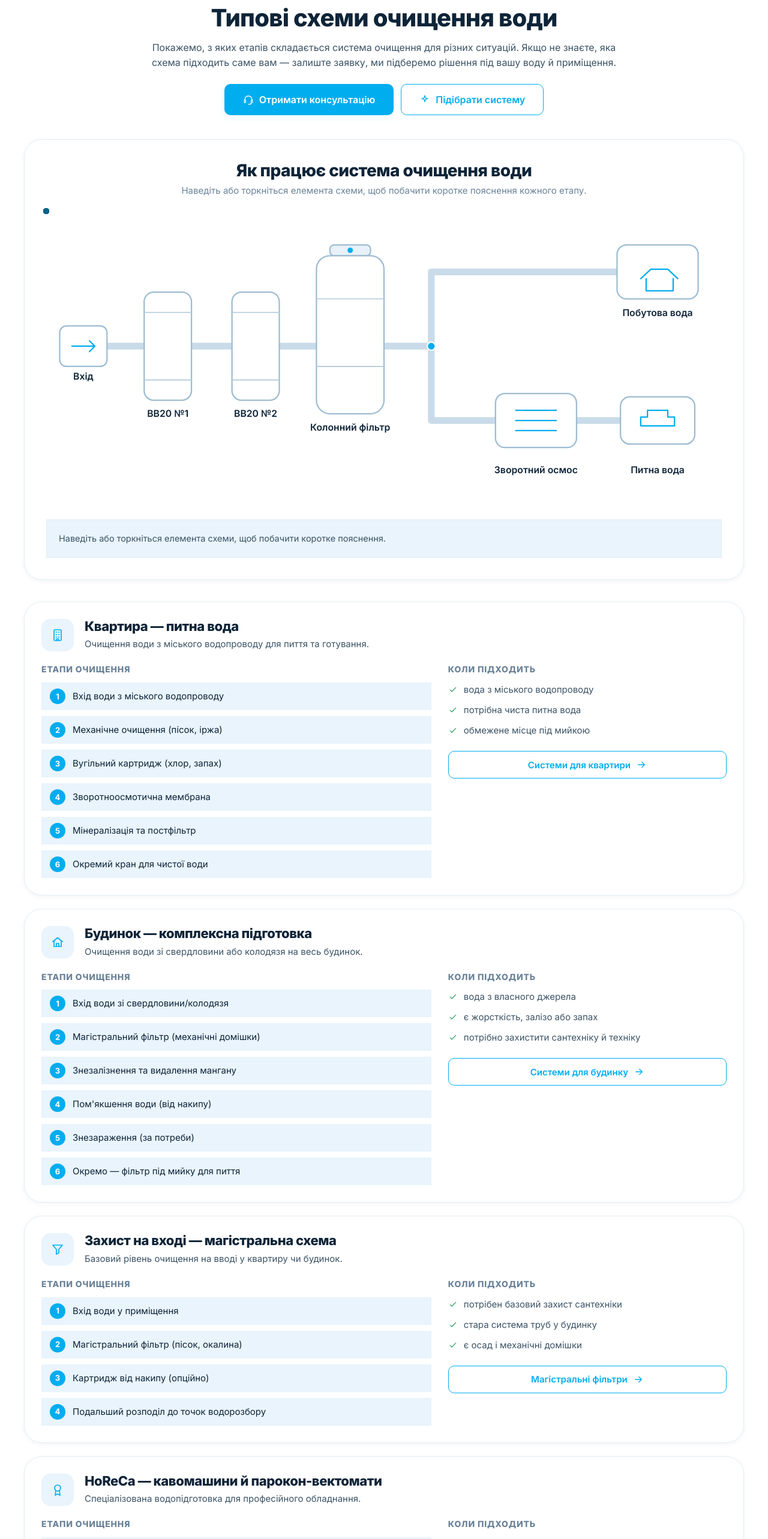
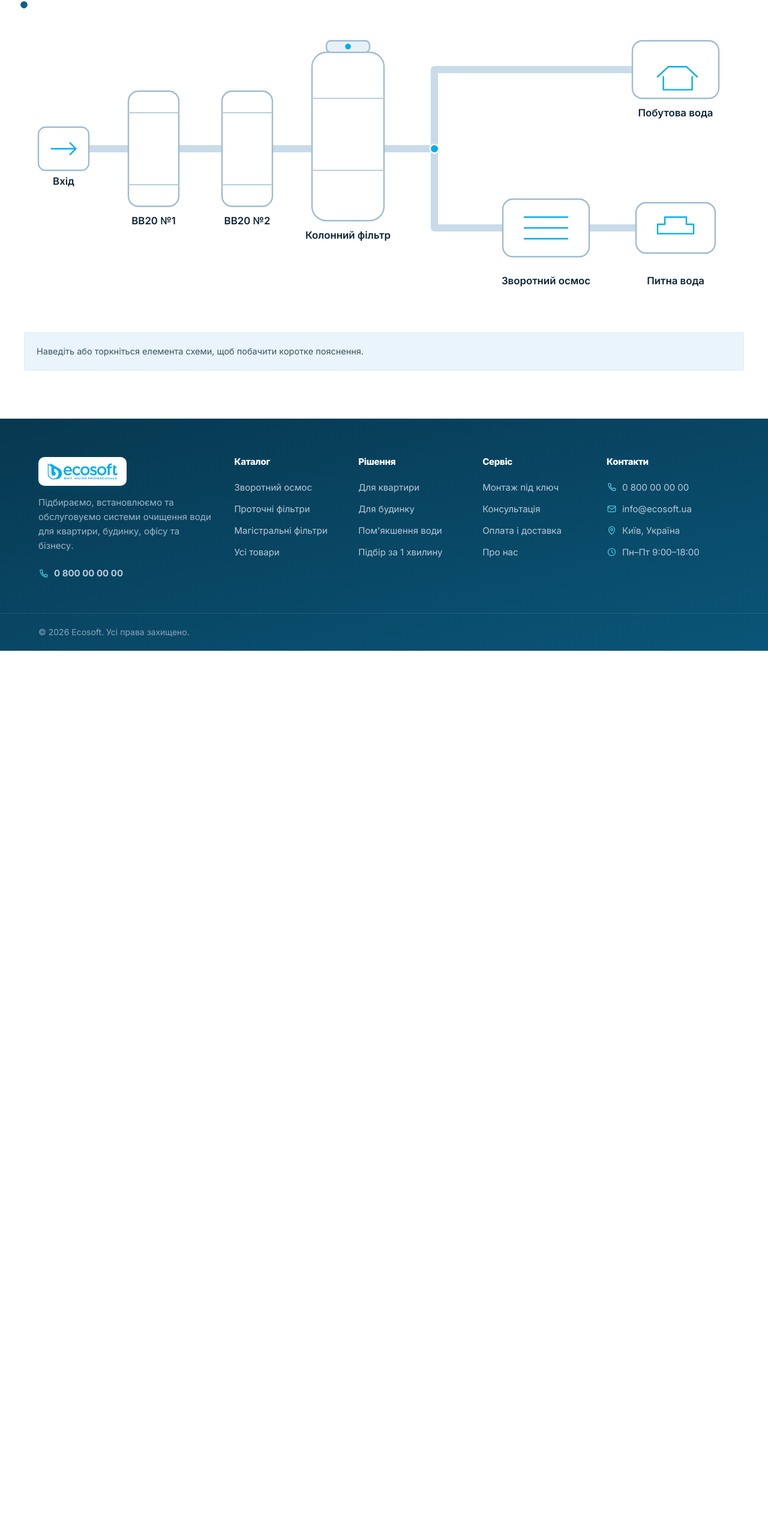
Before and after one commit to flexandroo/ecosoftweb, a Next.js app: page /schemes in a window 1280 px wide. Shown: the part 99-2665 px from the top of the page at 60% size. After the commit the page ends 1184 px from the top, so only its background shows below. Built offline with nearby package versions, Linux system fonts and the light colour scheme.

Commit message:
Schemes: keep only the interactive water-treatment scheme

```diff
--- a/app/schemes/page.tsx
+++ b/app/schemes/page.tsx
@@ -1,201 +1,15 @@
-import Link from "next/link";
-import Icon, { IconName } from "@/components/Icon";
 import WaterTreatmentScheme from "@/components/ui/water-treatment-scheme";
 
 export const metadata = {
   title: "Схеми очищення води",
   description:
-    "Типові схеми очищення води для квартири, будинку та свердловини — як працює система та з яких етапів складається.",
+    "Інтерактивна схема руху води через систему очищення Ecosoft.",
 };
-
-type Scheme = {
-  icon: IconName;
-  title: string;
-  subtitle: string;
-  steps: string[];
-  fits: string[];
-  href: string;
-  hrefLabel: string;
-};
-
-const schemes: Scheme[] = [
-  {
-    icon: "building",
-    title: "Квартира — питна вода",
-    subtitle: "Очищення води з міського водопроводу для пиття та готування.",
-    steps: [
-      "Вхід води з міського водопроводу",
-      "Механічне очищення (пісок, іржа)",
-      "Вугільний картридж (хлор, запах)",
-      "Зворотноосмотична мембрана",
-      "Мінералізація та постфільтр",
-      "Окремий кран для чистої води",
-    ],
-    fits: [
-      "вода з міського водопроводу",
-      "потрібна чиста питна вода",
-      "обмежене місце під мийкою",
-    ],
-    href: "/catalog?category=reverse-osmosis",
-    hrefLabel: "Системи для квартири",
-  },
-  {
-    icon: "home",
-    title: "Будинок — комплексна підготовка",
-    subtitle: "Очищення води зі свердловини або колодязя на весь будинок.",
-    steps: [
-      "Вхід води зі свердловини/колодязя",
-      "Магістральний фільтр (механічні домішки)",
-      "Знезалізнення та видалення мангану",
-      "Пом'якшення води (від накипу)",
-      "Знезараження (за потреби)",
-      "Окремо — фільтр під мийку для пиття",
-    ],
-    fits: [
-      "вода з власного джерела",
-      "є жорсткість, залізо або запах",
-      "потрібно захистити сантехніку й техніку",
-    ],
-    href: "/catalog?category=filtration-systems",
-    hrefLabel: "Системи для будинку",
-  },
-  {
-    icon: "filter",
-    title: "Захист на вході — магістральна схема",
-    subtitle: "Базовий рівень очищення на вводі у квартиру чи будинок.",
-    steps: [
-      "Вхід води у приміщення",
-      "Магістральний фільтр (пісок, окалина)",
-      "Картридж від накипу (опційно)",
-      "Подальший розподіл до точок водорозбору",
-    ],
-    fits: [
-      "потрібен базовий захист сантехніки",
-      "стара система труб у будинку",
-      "є осад і механічні домішки",
-    ],
-    href: "/catalog?category=mainline-filters",
-    hrefLabel: "Магістральні фільтри",
-  },
-  {
-    icon: "award",
-    title: "HoReCa — кавомашини й парокон-вектомати",
-    subtitle: "Спеціалізована водопідготовка для професійного обладнання.",
-    steps: [
-      "Вхід води",
-      "Передфільтрація",
-      "Зворотний осмос або спеціальний картридж",
-      "Корекція мінерального складу під обладнання",
-      "Вихід підготовленої води до техніки",
-    ],
-    fits: [
-      "кафе, ресторан або готель",
-      "кавомашини, пароконвектомати, льодогенератори",
-      "потрібна стабільна якість води",
-    ],
-    href: "/catalog?category=horeca",
-    hrefLabel: "Рішення для HoReCa",
-  },
-];
 
 export default function SchemesPage() {
   return (
     <div className="container schemes">
-      <header className="schemes__head">
-        <h1>Типові схеми очищення води</h1>
-        <p>
-          Покажемо, з яких етапів складається система очищення для різних
-          ситуацій. Якщо не знаєте, яка схема підходить саме вам — залиште
-          заявку, ми підберемо рішення під вашу воду й приміщення.
-        </p>
-        <div className="schemes__head-actions">
-          <Link href="/contacts" className="btn btn--lg">
-            <Icon name="headset" />
-            Отримати консультацію
-          </Link>
-          <Link href="/#quiz" className="btn btn--lg btn--outline">
-            <Icon name="sparkle" />
-            Підібрати систему
-          </Link>
-        </div>
-      </header>
-
-      <section className="schemes__interactive">
-        <div className="schemes__interactive-head">
-          <h2>Як працює система очищення води</h2>
-          <p>
-            Наведіть або торкніться елемента схеми, щоб побачити коротке
-            пояснення кожного етапу.
-          </p>
-        </div>
-        <WaterTreatmentScheme />
-      </section>
-
-      <div className="schemes__list">
-        {schemes.map((s) => (
-          <article className="scheme" key={s.title}>
-            <div className="scheme__head">
-              <span className="scheme__icon">
-                <Icon name={s.icon} size={24} />
-              </span>
-              <div>
-                <h2>{s.title}</h2>
-                <p>{s.subtitle}</p>
-              </div>
-            </div>
-
-            <div className="scheme__body">
-              <div className="scheme__steps">
-                <h3>Етапи очищення</h3>
-                <ol>
-                  {s.steps.map((step, i) => (
-                    <li key={step}>
-                      <span className="scheme__step-num">{i + 1}</span>
-                      <span>{step}</span>
-                    </li>
-                  ))}
-                </ol>
-              </div>
-
-              <div className="scheme__fits">
-                <h3>Коли підходить</h3>
-                <ul>
-                  {s.fits.map((f) => (
-                    <li key={f}>
-                      <Icon name="check" size={16} />
-                      <span>{f}</span>
-                    </li>
-                  ))}
-                </ul>
-                <Link href={s.href} className="btn btn--outline scheme__cta">
-                  {s.hrefLabel}
-                  <Icon name="arrow" size={18} />
-                </Link>
-              </div>
-            </div>
-          </article>
-        ))}
-      </div>
-
-      <section className="schemes__cta">
-        <div>
-          <h2>Не знаєте, яка схема підходить?</h2>
-          <p>
-            Опишіть вашу воду, тип житла або надішліть аналіз — підкажемо, з
-            якої схеми краще почати й що саме знадобиться.
-          </p>
-        </div>
-        <div className="schemes__cta-actions">
-          <Link href="/contacts" className="btn btn--lg btn--light">
-            <Icon name="headset" />
-            Отримати консультацію
-          </Link>
-          <Link href="/catalog" className="btn btn--lg btn--on-dark">
-            До каталогу
-            <Icon name="arrow" />
-          </Link>
-        </div>
-      </section>
+      <WaterTreatmentScheme />
     </div>
   );
 }
```
